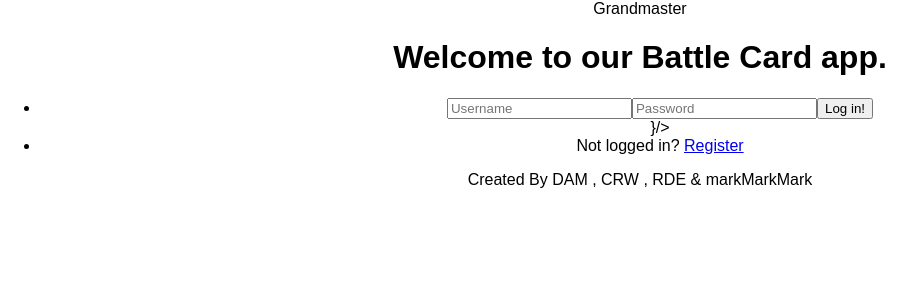
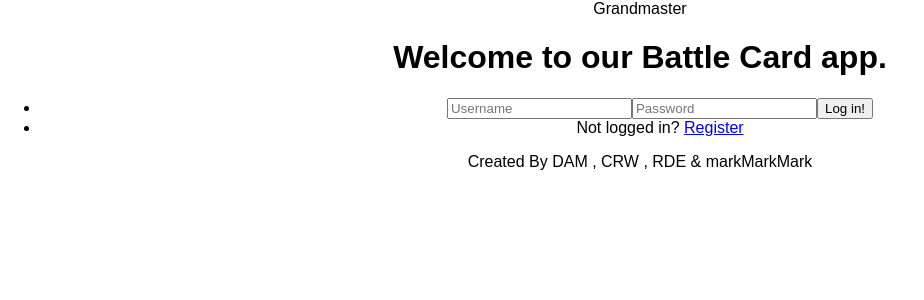
Before and after one commit to hewhowearspants/Grandmaster-io, a React (Create React App) app in the folder client/: page / in a window 1280 px wide. Shown: the top 300 px of the page, without its empty margins (0-924 px from the left). Built offline with nearby package versions, Linux system fonts and the light colour scheme; no server answers.

Commit message:
remove extra brackets

```diff
--- a/client/src/components/Home.jsx
+++ b/client/src/components/Home.jsx
@@ -10,7 +10,7 @@ const Home = (props) => {
         <div className="home">
             <h1> Welcome to our Battle Card app. </h1>
             <ul>
-                <li><Login handleLoginSubmit={props.handleLoginSubmit} />}/></li>
+                <li><Login handleLoginSubmit={props.handleLoginSubmit} /></li>
                 <li>Not logged in? <Link to ='/register'>Register</Link></li>
             </ul>
         </div>
```
